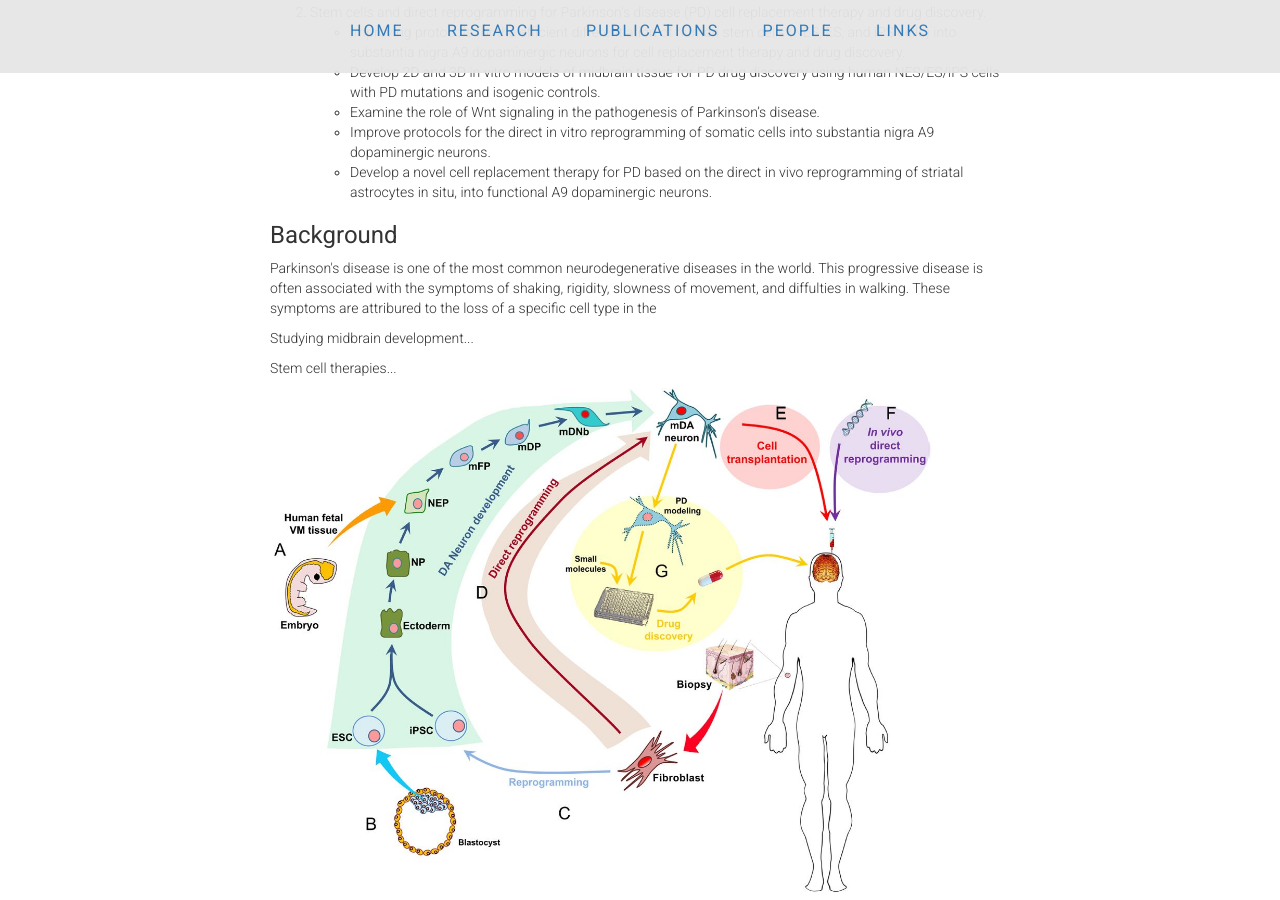
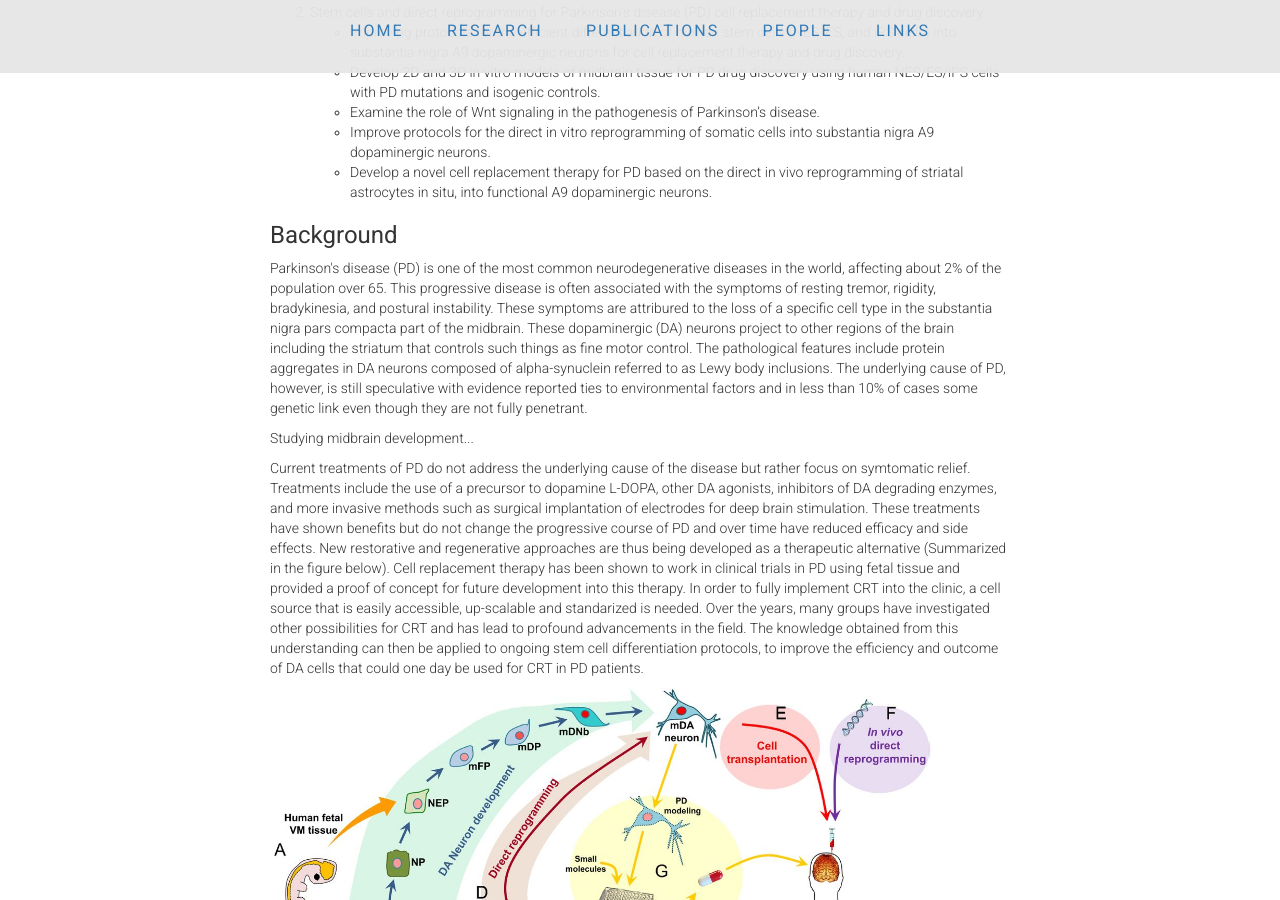
Before and after one commit to ArenasLab/arenaslab.github.io, a Jekyll site: the page research/index.html, which Jekyll copies as it is, in a window 1280 px wide and 900 px high, scrolled down 718 px. Built offline with Jekyll 4.4.1, drawn with Linux system fonts in a browser that asks for light colours.

Commit message:
Update index.html

```diff
--- a/research/index.html
+++ b/research/index.html
@@ -57,11 +57,23 @@
         </ul>
     </ol>
     <h3>Background</h3>
-        <p>Parkinson's disease is one of the most common neurodegenerative diseases in the world. This progressive disease is often associated
-	  with the symptoms of shaking, rigidity, slowness of movement, and diffulties in walking. These symptoms are attribured to the loss of
-	  a specific cell type in the </p>
+        <p>Parkinson's disease (PD) is one of the most common neurodegenerative diseases in the world, affecting about 2% of the population over 65.
+		This progressive disease is often associated with the symptoms of resting tremor, rigidity, bradykinesia, and postural
+		instability. These symptoms are attribured to the loss of a specific cell type in the substantia nigra pars compacta part
+		of the midbrain. These dopaminergic (DA) neurons project to other regions of the brain including the striatum that controls
+		such things as fine motor control. The pathological features include protein aggregates in DA neurons composed
+		of alpha-synuclein referred to as Lewy body inclusions. The underlying cause of PD, however, is still speculative with evidence
+	       reported ties to environmental factors and in less than 10% of cases some genetic link even though they are not fully penetrant.</p>
         <p>Studying midbrain development...</p>
-        <p>Stem cell therapies...</p>
+        <p>Current treatments of PD do not address the underlying cause of the disease but rather focus on symtomatic relief. Treatments include
+		the use of a precursor to dopamine L-DOPA, other DA agonists, inhibitors of DA degrading enzymes, and more invasive methods
+		such as surgical implantation of electrodes for deep brain stimulation. These treatments have shown benefits but do not change the
+		progressive course of PD and over time have reduced efficacy and side effects. New restorative and regenerative approaches are thus
+	       being developed as a therapeutic alternative (Summarized in the figure below). Cell replacement therapy has been shown to work in clinical trials in PD using fetal tissue
+	       and provided a proof of concept for future development into this therapy. In order to fully implement CRT into the clinic, a cell source
+	       that is easily accessible, up-scalable and standarized is needed. Over the years, many groups have investigated other possibilities for CRT
+	       and has lead to profound advancements in the field. The knowledge obtained from this understanding can then be applied to ongoing stem cell
+	       differentiation protocols, to improve the efficiency and outcome of DA cells that could one day be used for CRT in PD patients.</p>
 	  <img style='width: 90%; object-fit: contain' align="center" src="/img/F4.jpg"/>
 	  <p align="right"><a href="http://dev.biologists.org/content/142/11/1918.long">Arenas et al. Development 2015</a></p>
     <h3>Post-doctoral positions</h3>
```
